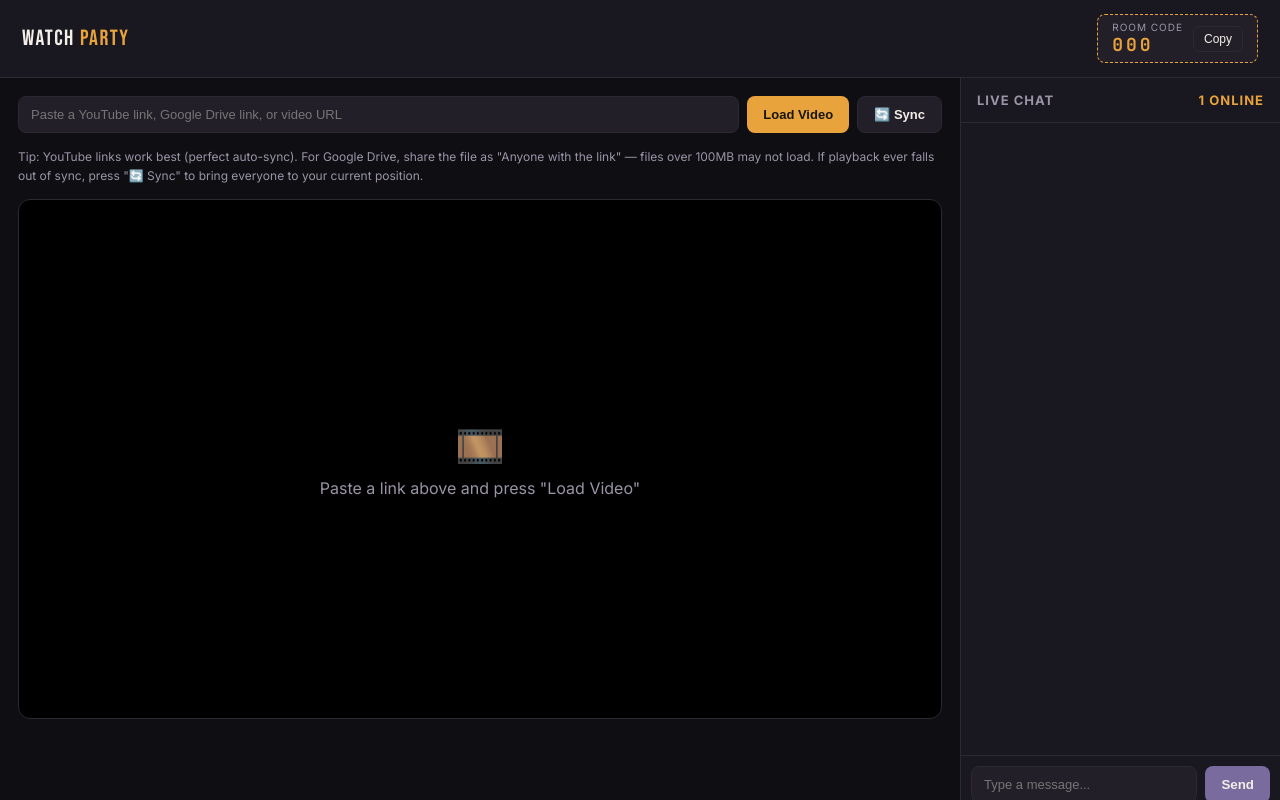
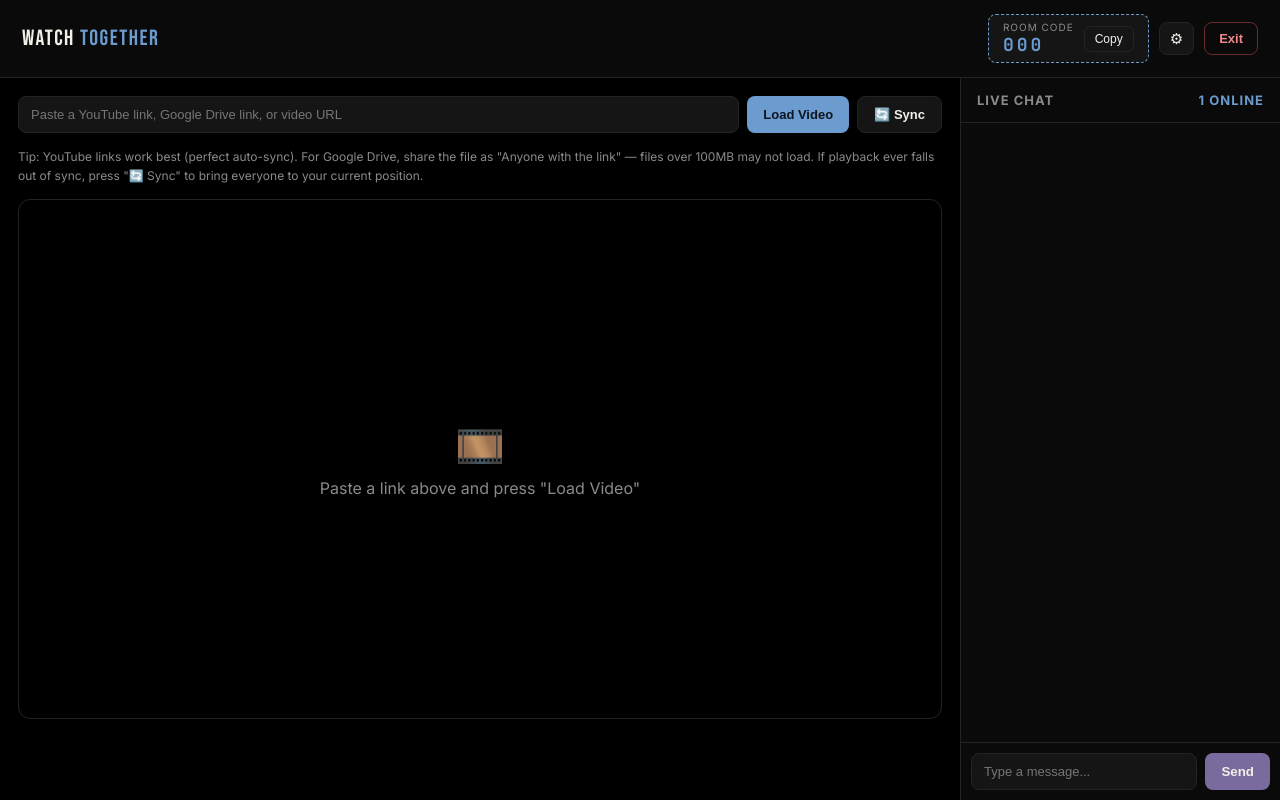
Before and after one commit to Therealmahfooz/watch_party, a Flask app: template templates/room.html in a window 1280 px wide. Run offline with Flask 3, Linux system fonts and the light colour scheme; the template is opened without the code that fills it: most values are stand-ins (such as "Sample title", 1, 10 or a date in 2020); some libraries are stand-ins or nearby versions.

Commit message:
Add files via upload

```diff
--- a/templates/room.html
+++ b/templates/room.html
@@ -3,21 +3,21 @@
 <head>
 <meta charset="UTF-8">
 <meta name="viewport" content="width=device-width, initial-scale=1.0">
-<title>Room {{ code }} — Watch Party</title>
+<title>Room {{ code }} — Watch Together</title>
 <link rel="preconnect" href="https://fonts.googleapis.com">
 <link href="https://fonts.googleapis.com/css2?family=Bebas+Neue&family=Inter:wght@400;500;600;700&family=JetBrains+Mono:wght@500;700&display=swap" rel="stylesheet">
 <script src="https://cdnjs.cloudflare.com/ajax/libs/socket.io/4.7.5/socket.io.min.js"></script>
 <style>
   :root {
-    --bg: #0F0E13;
-    --surface: #19171F;
-    --surface-2: #221F29;
-    --amber: #E8A33D;
+    --bg: #000000;
+    --surface: #0A0A0A;
+    --surface-2: #151515;
+    --accent: #6C9BCF;
     --green: #6FCF97;
     --violet: #7A6B9E;
     --text: #F2EFE9;
-    --muted: #9A94A6;
-    --line: #2C2933;
+    --muted: #8A8A8A;
+    --line: #232323;
   }
 
   * { box-sizing: border-box; }
@@ -32,6 +32,8 @@
     background: var(--bg);
     color: var(--text);
     font-family: 'Inter', sans-serif;
+    display: flex;
+    flex-direction: column;
   }
 
   header {
@@ -43,6 +45,18 @@
     background: var(--surface);
     flex-wrap: wrap;
     gap: 10px;
+    flex-shrink: 0;
+    transition: padding 0.2s;
+  }
+
+  body.cinema-active header {
+    padding: 8px 16px;
+    justify-content: flex-end;
+  }
+
+  body.cinema-active .logo,
+  body.cinema-active .ticket {
+    display: none;
   }
 
   .logo {
@@ -50,14 +64,14 @@
     font-size: 22px;
     letter-spacing: 1.5px;
   }
-  .logo span { color: var(--amber); }
+  .logo span { color: var(--accent); }
 
   .ticket {
     display: flex;
     align-items: center;
     gap: 10px;
     background: var(--surface-2);
-    border: 1px dashed var(--amber);
+    border: 1px dashed var(--accent);
     border-radius: 8px;
     padding: 6px 14px;
   }
@@ -74,7 +88,7 @@
     font-weight: 700;
     font-size: 18px;
     letter-spacing: 3px;
-    color: var(--amber);
+    color: var(--accent);
   }
 
   .ticket button {
@@ -86,14 +100,54 @@
     font-size: 12px;
     cursor: pointer;
   }
-  .ticket button:hover { border-color: var(--amber); }
+  .ticket button:hover { border-color: var(--accent); }
+
+  .header-right {
+    display: flex;
+    align-items: center;
+    gap: 10px;
+  }
+
+  #toggle-controls-btn {
+    background: var(--surface-2);
+    border: 1px solid var(--line);
+    color: var(--text);
+    border-radius: 8px;
+    padding: 8px 10px;
+    cursor: pointer;
+    font-size: 15px;
+    line-height: 1;
+  }
+  #toggle-controls-btn:hover { border-color: var(--accent); }
+
+  #exit-btn {
+    background: transparent;
+    border: 1px solid #6b2a2a;
+    color: #e88;
+    border-radius: 8px;
+    padding: 8px 14px;
+    cursor: pointer;
+    font-size: 13px;
+    font-weight: 600;
+  }
+  #exit-btn:hover { background: rgba(220,80,80,0.12); }
+
+  .controls-panel {
+    display: flex;
+    flex-direction: column;
+    gap: 14px;
+  }
+
+  .main.collapsed .controls-panel {
+    display: none;
+  }
 
   .layout {
     display: grid;
     grid-template-columns: 1fr 320px;
     gap: 0;
-    height: calc(100vh - 65px);
-    height: calc(100dvh - 65px);
+    flex: 1;
+    min-height: 0;
     overflow: hidden;
   }
 
@@ -102,8 +156,8 @@
       display: flex;
       flex-direction: column;
       grid-template-columns: none;
-      height: calc(100vh - 57px);
-      height: calc(100dvh - 57px);
+      flex: 1;
+      min-height: 0;
       overflow: hidden;
     }
     .main {
@@ -146,10 +200,10 @@
 
   .url-bar button {
     padding: 10px 16px;
-    background: var(--amber);
+    background: var(--accent);
     border: none;
     border-radius: 8px;
-    color: #1a1509;
+    color: #0d1520;
     font-weight: 700;
     cursor: pointer;
     font-size: 13px;
@@ -161,7 +215,7 @@
     color: var(--text);
     border: 1px solid var(--line);
   }
-  #resync-btn:hover { border-color: var(--amber); }
+  #resync-btn:hover { border-color: var(--accent); }
 
   .stage {
     background: #000;
@@ -175,7 +229,12 @@
     position: relative;
   }
 
-  .stage video { width: 100%; height: 100%; }
+  .stage video {
+    width: 100%;
+    height: 100%;
+    object-fit: contain;
+    background: #000;
+  }
 
   .empty-stage {
     text-align: center;
@@ -219,12 +278,18 @@
     color: var(--muted);
     display: flex;
     justify-content: space-between;
+    flex-shrink: 0;
   }
 
-  .chat-head .count { color: var(--amber); }
+  .chat-head .count { color: var(--accent); }
+
+  .msg { font-size: 13.5px; line-height: 1.4; }
+  .msg .name { font-weight: 600; }
+  .msg.system { color: var(--muted); font-style: italic; font-size: 12px; }
 
   .messages {
     flex: 1;
+    min-height: 0;
     overflow-y: auto;
     padding: 14px 16px;
     display: flex;
@@ -232,15 +297,12 @@
     gap: 10px;
   }
 
-  .msg { font-size: 13.5px; line-height: 1.4; }
-  .msg .name { font-weight: 600; }
-  .msg.system { color: var(--muted); font-style: italic; font-size: 12px; }
-
   .chat-input {
     display: flex;
     border-top: 1px solid var(--line);
     padding: 10px;
     gap: 8px;
+    flex-shrink: 0;
   }
 
   .chat-input input {
@@ -266,8 +328,9 @@
 </head>
 <body>
 
-<header>
-  <div class="logo">Watch <span>Party</span></div>
+<header id="top-header">
+  <div class="logo">Watch <span>Together</span></div>
+  <div class="header-right">
     <div class="ticket">
       <div>
         <div class="label">Room Code</div>
@@ -275,16 +338,21 @@
       </div>
       <button id="copy-btn">Copy</button>
     </div>
+    <button id="toggle-controls-btn" title="Change video">⚙</button>
+    <button id="exit-btn" title="Leave room">Exit</button>
+  </div>
 </header>
 
 <div class="layout">
-  <div class="main">
+  <div class="main" id="main-panel">
+    <div class="controls-panel" id="controls-panel">
       <div class="url-bar">
         <input type="text" id="video-url" placeholder="Paste a YouTube link, Google Drive link, or video URL">
         <button id="load-btn">Load Video</button>
         <button id="resync-btn" title="Sync everyone to your current position">🔄 Sync</button>
       </div>
       <div class="hint">Tip: YouTube links work best (perfect auto-sync). For Google Drive, share the file as "Anyone with the link" — files over 100MB may not load. If playback ever falls out of sync, press "🔄 Sync" to bring everyone to your current position.</div>
+    </div>
 
     <div class="stage" id="stage">
       <div class="empty-stage" id="empty-stage">
@@ -295,7 +363,7 @@
       <iframe id="preview-player" style="display:none; width:100%; height:100%; border:0;" allow="autoplay"></iframe>
       <div id="yt-player" style="display:none; width:100%; height:100%;"></div>
     </div>
-    <div class="hint" id="fallback-note" style="display:none; color:var(--amber);">
+    <div class="hint" id="fallback-note" style="display:none; color:var(--accent);">
       This video couldn't load directly, so Google's own player is shown instead. Auto-sync isn't available in this mode — use the "🔄 Sync" button to keep everyone aligned manually.
     </div>
   </div>
@@ -326,6 +394,7 @@
   const fallbackNote = document.getElementById('fallback-note');
   const messagesEl = document.getElementById('messages');
   const userCountEl = document.getElementById('user-count');
+  const mainPanel = document.getElementById('main-panel');
 
   let suppressEmit = false; // true while we're applying a remote event, so we don't echo it back
   let currentPreviewUrl = null;
@@ -335,9 +404,44 @@
   let pendingYtVideo = null; // {id, time, playing} if load() is called before API is ready
   let ytPollTimer = null;
   let ytLastKnownTime = 0;
+  let awayTimer = null; // grace period before we treat backgrounding as "left"
 
   socket.on('connect', () => {
     socket.emit('join', { room: ROOM, name: NAME });
+  });
+
+  // ---- Cinema mode: hide the URL bar/hint once a video is loaded ----
+  document.getElementById('toggle-controls-btn').addEventListener('click', () => {
+    mainPanel.classList.toggle('collapsed');
+    document.body.classList.toggle('cinema-active', mainPanel.classList.contains('collapsed'));
+  });
+
+  function enterCinemaMode() {
+    mainPanel.classList.add('collapsed');
+    document.body.classList.add('cinema-active');
+  }
+
+  // ---- Exit room ----
+  document.getElementById('exit-btn').addEventListener('click', () => {
+    if (confirm('Leave this room?')) {
+      socket.disconnect();
+      window.location.href = '/';
+    }
+  });
+
+  // ---- Accurate online status without false triggers ----
+  // A brief app-switch (screenshot, notification, glance at another tab)
+  // should NOT drop you from the room. Only being away for a sustained
+  // stretch (30s+) marks you offline, avoiding rapid join/leave spam.
+  document.addEventListener('visibilitychange', () => {
+    if (document.hidden) {
+      awayTimer = setTimeout(() => {
+        socket.disconnect();
+      }, 30000);
+    } else {
+      if (awayTimer) { clearTimeout(awayTimer); awayTimer = null; }
+      if (!socket.connected) socket.connect();
+    }
   });
 
   // ---- Room code copy ----
@@ -465,6 +569,8 @@
     } else {
       showDirectVideo(videoInfo.video_url);
     }
+
+    enterCinemaMode();
   }
 
   socket.on('video_set', (data) => {
@@ -565,7 +671,7 @@
 
   // ---- Chat ----
   const userColors = new Map();
-  const colorPalette = ['#E8A33D', '#6FCF97', '#7A9EE8', '#E87A9E', '#B98CE0'];
+  const colorPalette = ['#6C9BCF', '#6FCF97', '#7A9EE8', '#E87A9E', '#B98CE0'];
 
   function colorFor(name) {
     if (!userColors.has(name)) {
```
Also changed, not shown: templates/index.html (+29 -19 lines). Lines whose indentation alone changed are shown as unchanged.
